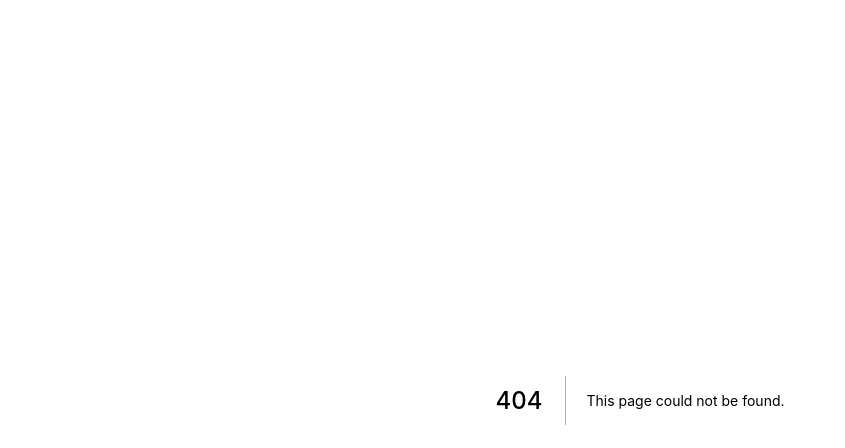
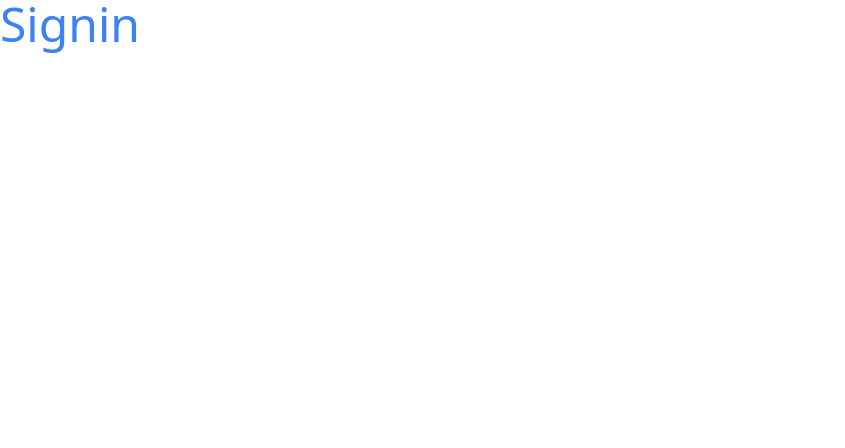
Before and after one commit to mo-ri-regen/qin-todo-frontend, a Next.js app: page /signin in a window 1280 px wide. Before the commit this address had no page. Shown: the top 448 px of the page, without its empty margins (0-845 px from the left). Built offline with nearby package versions, Linux system fonts and the light colour scheme.

Commit message:
サインインページの作成

```diff
--- /dev/null
+++ b/src/pages/signin.tsx
@@ -0,0 +1,9 @@
+const Signin = () => {
+  return (
+    <>
+      <div className="text-5xl text-blue-500">Signin</div>
+    </>
+  );
+};
+
+export default Signin;
```
